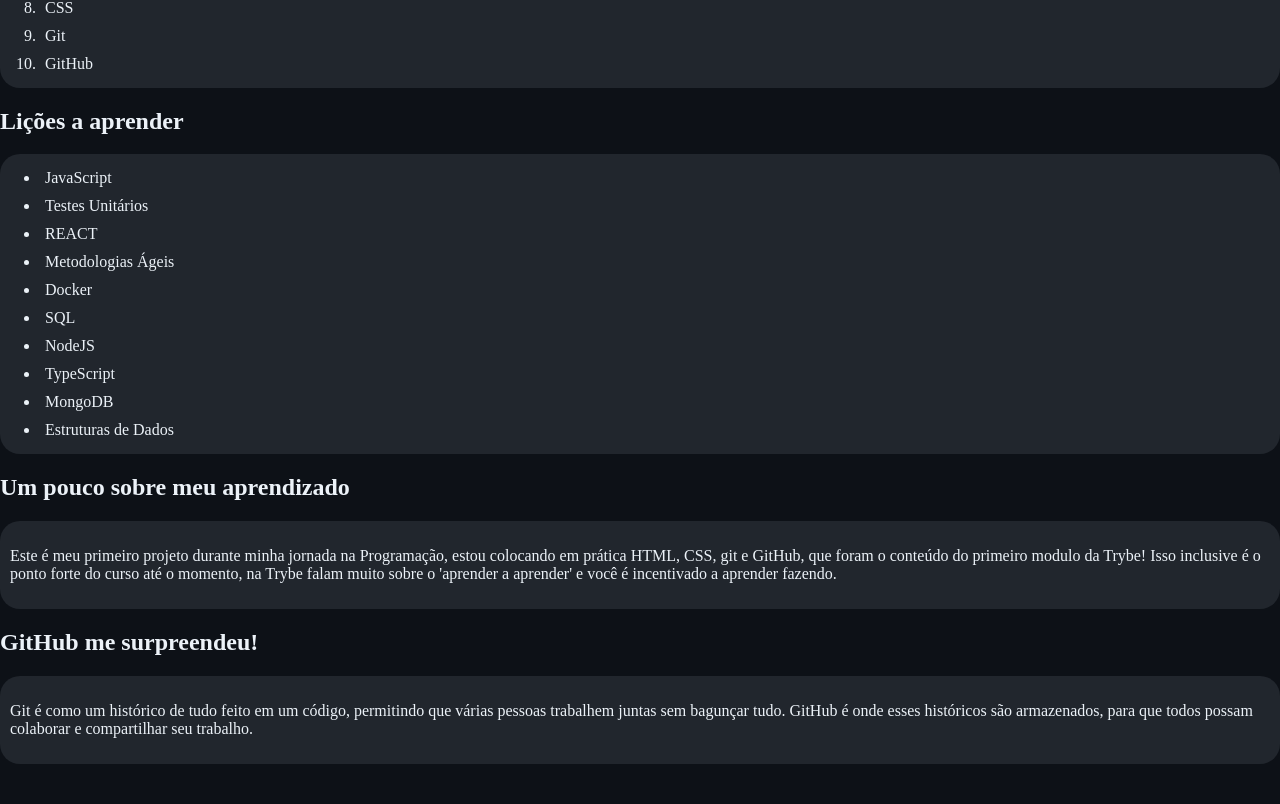
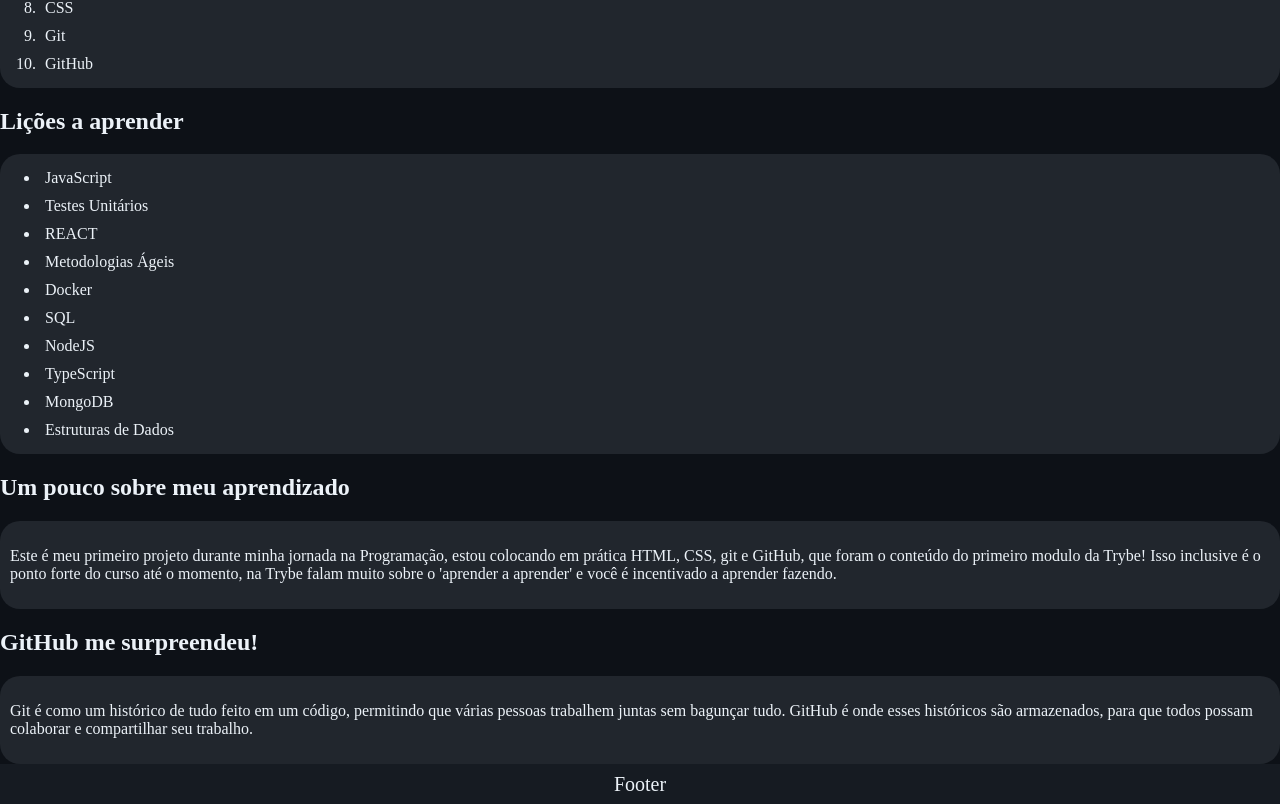
Before and after one commit to paulojr-hs/lessons-learned, a website: page index.html in a window 1280 px wide. Shown: the part 904-1708 px from the top of the page. Before the commit the page ends 1668 px from the top, so only its background shows below. Drawn offline with Linux system fonts and the light colour scheme.

Commit message:
footer-feature

```diff
--- a/index.html
+++ b/index.html
@@ -95,5 +95,7 @@
       </p>
     </aside>
   </main>
+
+  <footer id="rodape">Footer</footer>
 </body>
 </html>
--- a/style.css
+++ b/style.css
@@ -63,3 +63,12 @@
   border-radius: 20px;
   background-color: rgb(33 38 45);
 }
+
+#rodape {
+  width: 100%;
+  height: 40px;
+  background-color: rgb(22 27 34);
+  font-size: 20px;
+  line-height: 40px;
+  text-align: center;
+}
```
Also changed, not shown: README.md.
